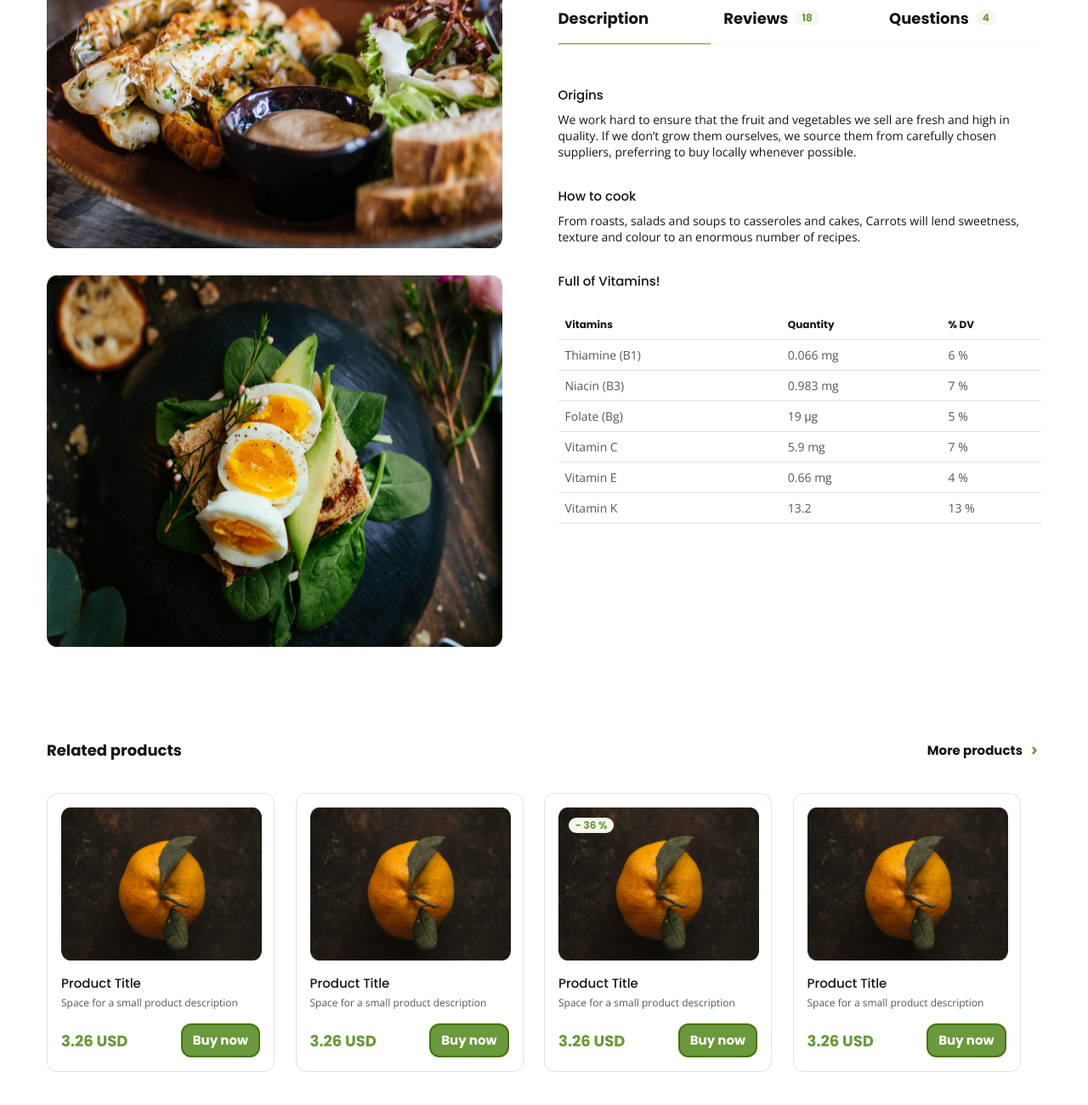
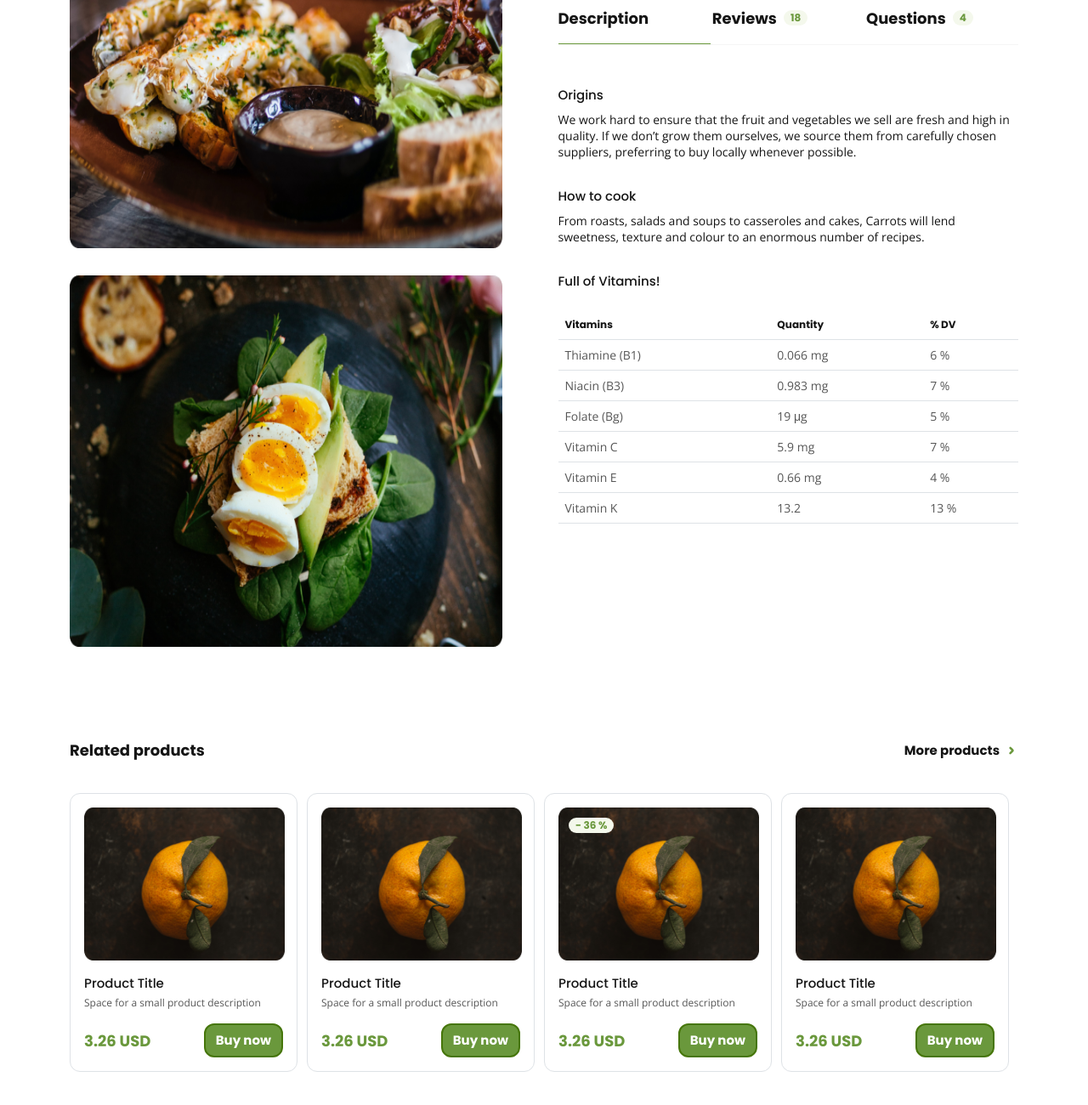
Before and after one commit to mashhurbek2005/e-commerse, a plain HTML site: page index.html in a window 1280 px wide. Shown: the part 630-1930 px from the top of the page at 85% size. Drawn offline with Linux system fonts and the light colour scheme.

Commit message:
Add all changes

```diff
--- a/index.html
+++ b/index.html
@@ -15,7 +15,7 @@
 	<main class="site-main">
 		<!-- hero section start -->
 		<section class="detail-hero">
-			<div class="containerr">
+			<div class="container">
 				<div class="detail-hero-inner d-flex justify-content-between">
 					<div class="detail-hero-inner-start">
 						<div class="detailes-hero-start">
@@ -269,7 +269,7 @@
 		<!-- hero section end -->
 
 		<section class="product">
-			<div class="containerr">
+			<div class="container">
 				<div class="product-inner">
 					<div class="product-top d-flex align-items-center justify-content-between">
 						<h3 class="product-title">Related products</h3>
--- a/scss/blocks/_container.scss
+++ b/scss/blocks/_container.scss
@@ -1,7 +1,7 @@
 /* CONTAINER */
 .containerr {
-  width: 100%;
-  max-width: 1210px;
+  width: 100% !important;
+  max-width: 1210px !important;
   margin: 0 auto;
   padding: 0 20px;
 }
```
Also changed, not shown: checkout.html (+1 -1 lines).
